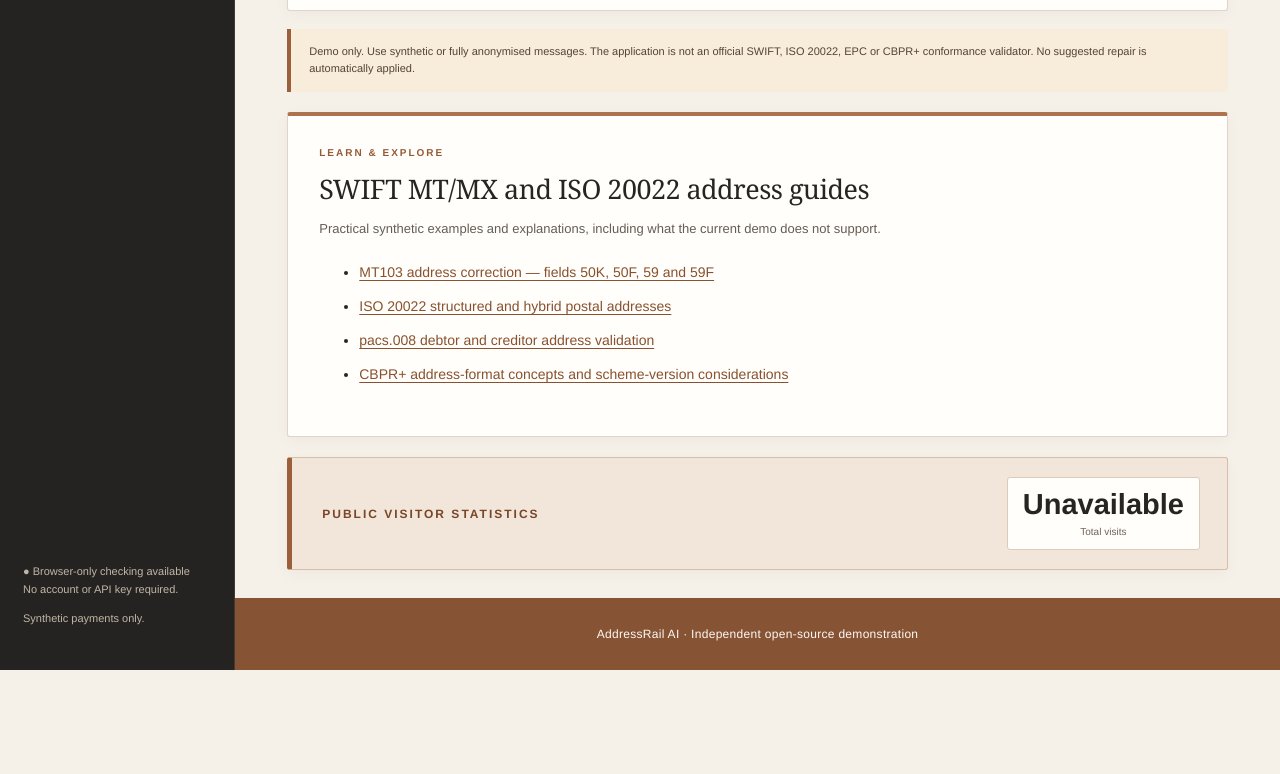
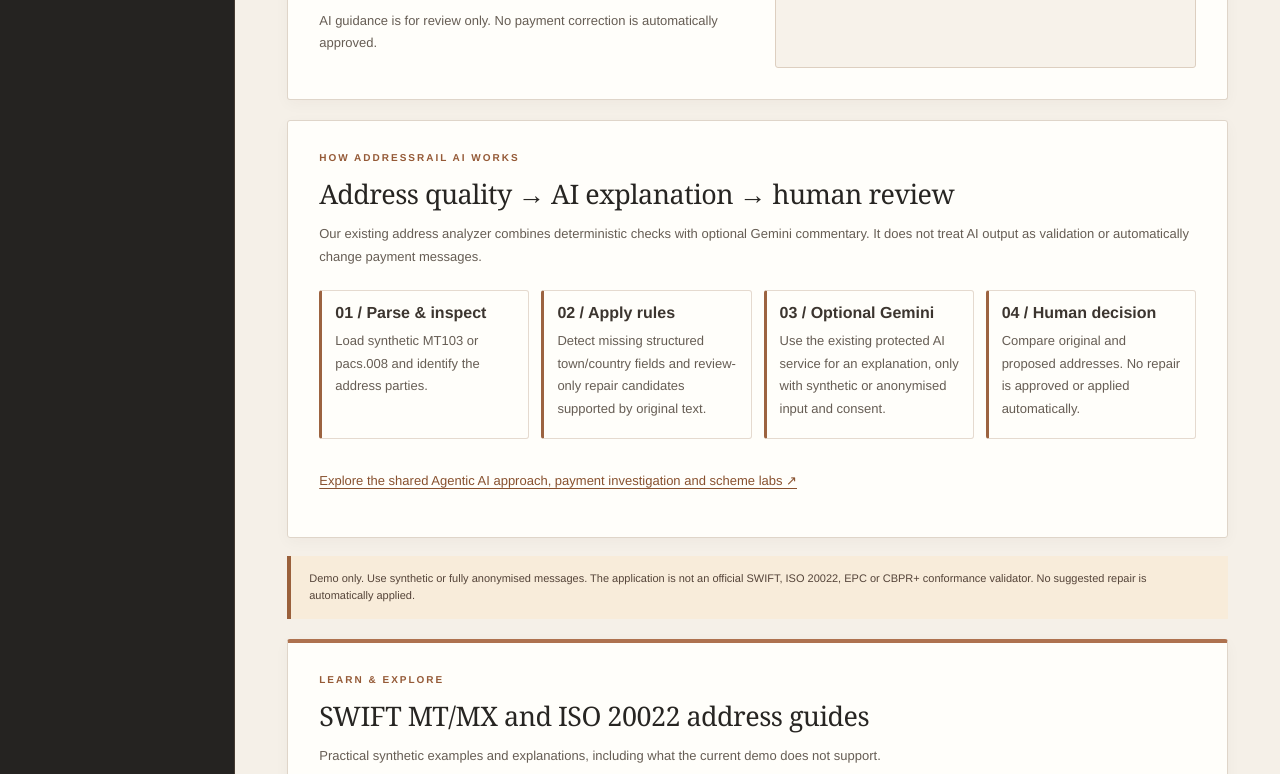
Before and after one commit to DhanapalKulanthaivel23/addressrail-ai, a plain HTML site: page web/index.html in a window 1280 px wide. Shown: the part 1644-2418 px from the top of the page. Before the commit the page ends 2314 px from the top, so only its background shows below. Drawn offline with Linux system fonts and the light colour scheme; no server answers.

Commit message:
Link existing address UI to banking platform and explain address AI workflow

```diff
--- a/web/index.html
+++ b/web/index.html
@@ -289,10 +289,10 @@ footer{
 </head><body>
 <div class="app"><aside>
 <a class="brand" href="#home">AddressRail <span>AI</span><small>PAYMENT INTELLIGENCE</small></a>
-<a href="#home">◫ Address analyzer</a><a href="#report">◇ Validation report</a><a href="#ai">✳ AI advisory</a>
+<a href="#home">◫ Address analyzer</a><a href="#report">◇ Validation report</a><a href="#ai">✳ AI advisory</a><a href="studio/">▦ Banking &amp; Payment Studio ↗</a>
 <div class="muted">● Browser-only checking available<br>No account or API key required.<p>Synthetic payments only.</p></div>
 </aside><div><header><span>Workspace / Address Intelligence</span><a href="https://github.com/DhanapalKulanthaivel23/addressrail-ai" target="_blank" rel="noopener">GitHub source ↗</a></header><main id="home">
-<section class="hero"><div class="kicker">ISO 20022 &amp; MT ADDRESS QUALITY</div><h1>Payment addresses,<br><em>made clearer.</em></h1><p>Inspect synthetic pacs.008 and MT103 payments, identify missing structured fields and review conservative address repair candidates.</p><div class="steps">01 INSPECT &nbsp; → &nbsp; 02 REVIEW &nbsp; → &nbsp; 03 EXPLAIN</div></section>
+<section class="hero"><div class="kicker">ISO 20022 &amp; MT ADDRESS QUALITY</div><h1>Payment addresses,<br><em>made clearer.</em></h1><p>Inspect synthetic pacs.008 and MT103 payments, identify missing structured fields and review conservative address repair candidates.</p><div class="steps">01 INSPECT &nbsp; → &nbsp; 02 REVIEW &nbsp; → &nbsp; 03 EXPLAIN</div><p style="margin-top:19px"><a href="studio/" class="btn" style="display:inline-block;text-decoration:none">Explore banking products &amp; payment flows →</a></p></section>
 <div class="columns"><section class="panel">
 <div class="kicker">STEP 01</div><h2>Payment message</h2><p>Try a sample or paste a synthetic payment.</p>
 <label for="sample">Choose a synthetic example</label>
@@ -315,6 +315,18 @@ footer{
 <div id="turnstile-challenge" aria-label="Human verification"></div><p id="ai-availability" role="status">Connecting to Gemini…</p>
 <p>AI guidance is for review only. No payment correction is automatically approved.</p>
 </div><div class="aiout" id="ai-output" role="status" aria-live="polite">Run address checks to see Before and Suggested After.</div></div></section>
+<section class="panel" id="address-agent-workflow" style="margin-top:20px">
+<div class="kicker">HOW ADDRESSRAIL AI WORKS</div>
+<h2>Address quality → AI explanation → human review</h2>
+<p>Our existing address analyzer combines deterministic checks with optional Gemini commentary. It does not treat AI output as validation or automatically change payment messages.</p>
+<div style="display:grid;grid-template-columns:repeat(auto-fit,minmax(180px,1fr));gap:12px;margin:21px 0">
+<div class="finding"><b>01 / Parse &amp; inspect</b><p>Load synthetic MT103 or pacs.008 and identify the address parties.</p></div>
+<div class="finding"><b>02 / Apply rules</b><p>Detect missing structured town/country fields and review-only repair candidates supported by original text.</p></div>
+<div class="finding"><b>03 / Optional Gemini</b><p>Use the existing protected AI service for an explanation, only with synthetic or anonymised input and consent.</p></div>
+<div class="finding"><b>04 / Human decision</b><p>Compare original and proposed addresses. No repair is approved or applied automatically.</p></div>
+</div>
+<p><a href="studio/#agent-lab">Explore the shared Agentic AI approach, payment investigation and scheme labs ↗</a></p>
+</section>
 <p class="disclaimer">Demo only. Use synthetic or fully anonymised messages. The application is not an official SWIFT, ISO 20022, EPC or CBPR+ conformance validator. No suggested repair is automatically applied.</p>
 <section class="panel" style="margin-top:20px" aria-label="SWIFT and ISO 20022 learning resources">
 <div class="kicker">LEARN &amp; EXPLORE</div>
```
